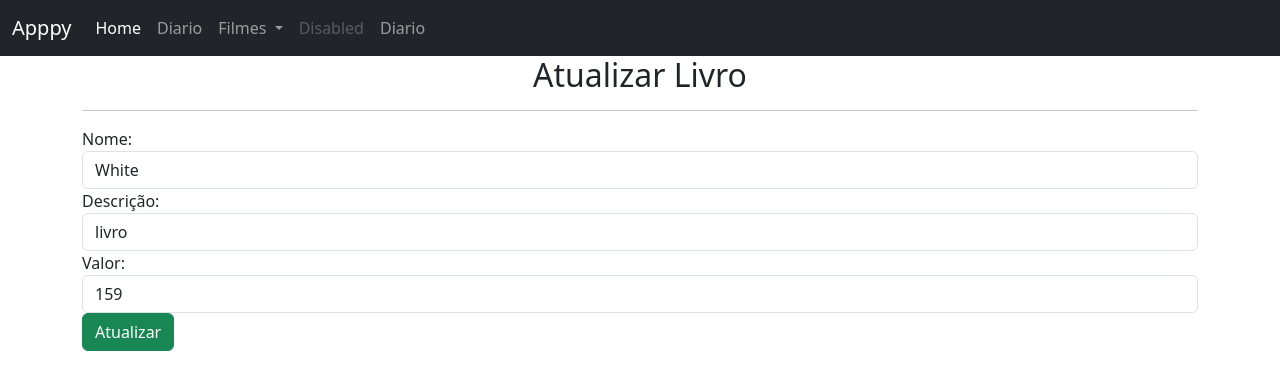
After one commit to D6viddantas/curso_flask, a Flask app: page /1/atualizar_livro in a window 1280 px wide. The commit adds this page. Shown: the top 390 px of the page. Run offline with Flask 3, Linux system fonts and the light colour scheme.

Commit message:
Adicionando endpoit para atualização de livros (update)

```diff
--- a/projeto/routes.py
+++ b/projeto/routes.py
@@ -35,7 +35,6 @@ def listar_filmes(propriedade):
 @app.route('/livros')
 def lista_livros():
     livros = Livro.query.all()
-    print(f'livros:{livros}')
     return render_template(
         'livros.html',
         livros=Livro.query.all()
@@ -60,3 +59,23 @@ def adicionar_livro():
         'novo_livro.html',
 
     )
+@app.route('/<int:id>/atualizar_livro',methods=['GET','POST'])
+def atualizar_livro(id):
+    livro_bd = Livro.query.filter_by(id=id).first()
+    if request.method == 'POST':
+        nome = request.form.get('nome')
+        descricao = request.form.get('descricao')
+        valor = request.form.get('valor')
+        Livro.query.filter_by(id=id).update(
+            {
+                'nome':nome,
+                'descricao':descricao,
+                'valor':valor,
+            }
+        )
+        db.session.commit()
+        return redirect(url_for('lista_livros'))
+    return render_template(
+        'atualizar_livro.html',
+        livro = livro_bd
+        )
--- /dev/null
+++ b/projeto/templates/atualizar_livro.html
@@ -0,0 +1,14 @@
+{% extends "base.html" %}
+{% block content %}
+<h2 class='text-center'> Atualizar Livro</h2>
+<hr>
+<form action="{{url_for('atualizar_livro',id=livro.id)}}" class="form-group" method="POST">
+    <label>Nome:</label>
+    <input type="text" name="nome" class="form-control" placeholder="Nome do livro" value={{livro.nome}} required>
+    <label>Descrição:</label>
+    <input type="text" name="descricao" class='form-control' placeholder="Descrição do livro,autor,etc" value={{livro.descricao}} required>
+    <label>Valor:</label>
+    <input type="number" name="valor" class='form-control' placeholder="Valor do livro em R$:" value={{livro.valor}} required>
+    <button type='submit' class="btn btn-success">Atualizar</button>
+</form>
+{% endblock content %}
```
Also changed, not shown: projeto/templates/livros.html (+5 -2 lines), instance/livros.sqlite3.
